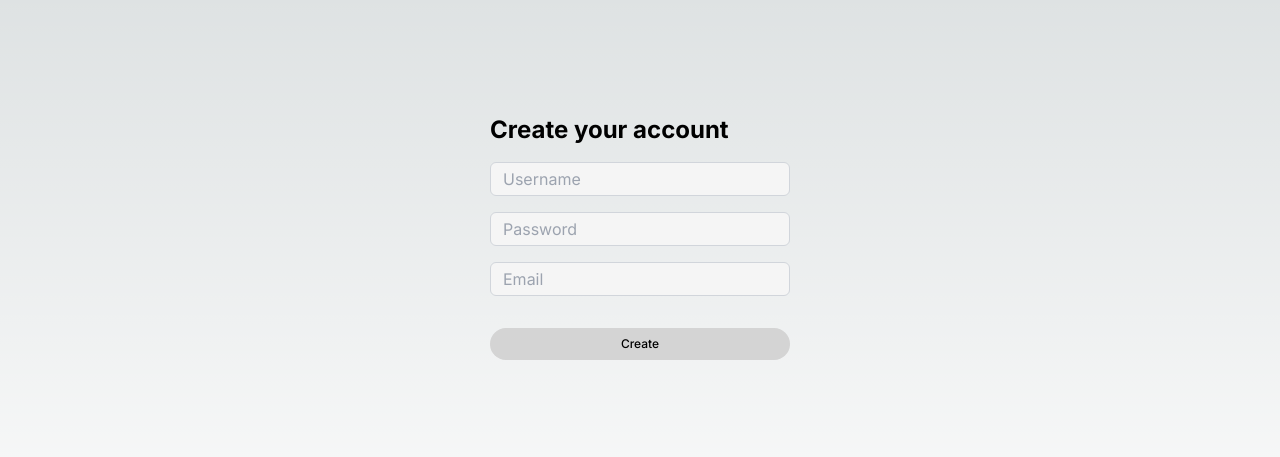
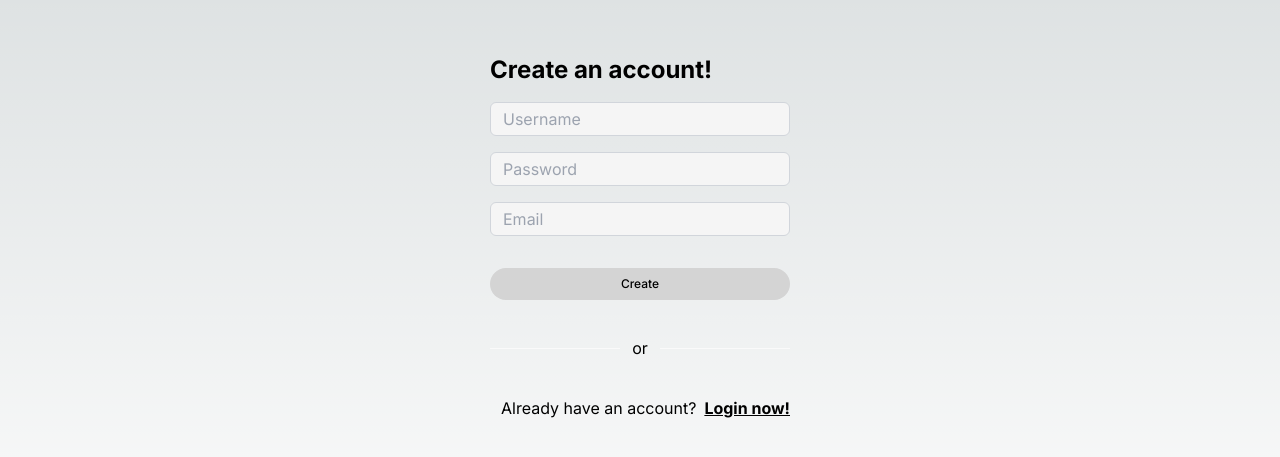
Before and after one commit to jay183145/my-protfolio, a Next.js app: page /register in a window 1280 px wide. Shown: the part 163-620 px from the top of the page. Built offline with nearby package versions, Linux system fonts and the light colour scheme.

Commit message:
feat: Adjsut register process

```diff
--- a/components/register/register-form.tsx
+++ b/components/register/register-form.tsx
@@ -43,7 +43,7 @@ function RegisterForm() {
 
     return (
         <div className="flex w-[300px] flex-col gap-4">
-            <h1 className="text-2xl font-bold">Create your account</h1>
+            <h1 className="text-2xl font-bold">Create an account!</h1>
             <form onSubmit={handleSubmit(onSubmit)} className="flex flex-col gap-4">
                 <div>
                     <input
@@ -87,6 +87,22 @@ function RegisterForm() {
                     </Button>
                 </div>
             </form>
+            {/* 分隔線 */}
+            <div className="flex items-center justify-center py-5">
+                <div className="mr-3 w-full border-b border-neutral-50"></div>
+                <div className="">or</div>
+                <div className="ml-3 w-full border-b border-neutral-50"></div>
+            </div>
+            {/* 登入 */}
+            <div className="flex items-center justify-end">
+                <div className="pr-2">Already have an account?</div>
+                <button
+                    onClick={() => router.push("/")}
+                    className="font-bold underline hover:cursor-pointer hover:text-neutral-500"
+                >
+                    Login now!
+                </button>
+            </div>
             {error && <ErrorModal error={error} isShow={isShowErrorModal} setIsShow={setIsShowErrorModal} />}
             {userData && (
                 <SuccessModal
@@ -94,7 +110,7 @@ function RegisterForm() {
                     isShow={isShowSuccessModal}
                     setIsShow={setIsShowSuccessModal}
                     onClick={() => {
-                        router.push("/login")
+                        router.push("/")
                     }}
                 />
             )}
```
